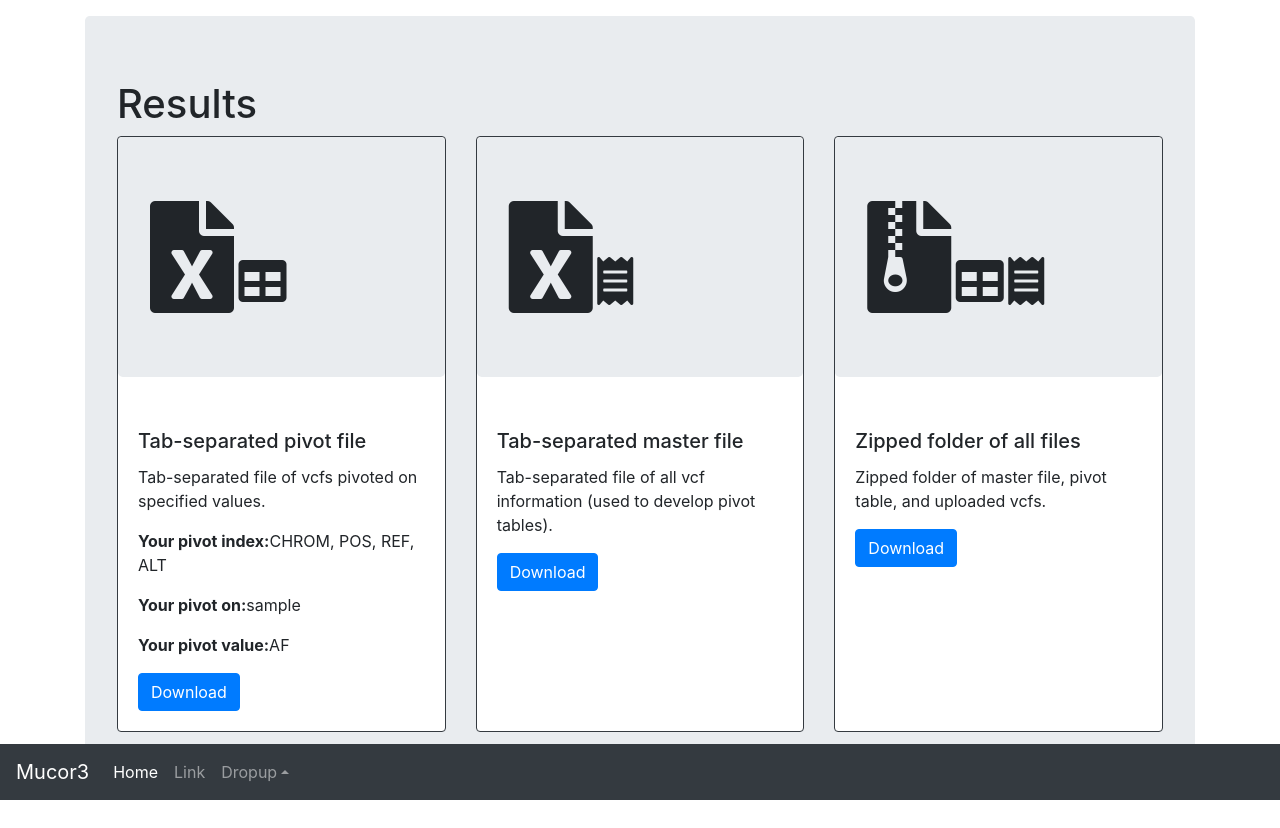
After one commit to blachlylab/mucor3, a Flask app: page /Result in a window 1280 px wide. The commit adds this page. Run offline with Flask 2, Linux system fonts and the light colour scheme; some libraries are stand-ins or nearby versions.

Commit message:
added new result template and made changes to base and upload templates

```diff
--- a/mucor3-flask/app.py
+++ b/mucor3-flask/app.py
@@ -34,5 +34,12 @@ def upload_file():
                 return redirect('/')
     return render_template("upload.html",files=UPLOADED_FILES)
 
+@app.route('/Result', methods=['GET', 'POST'])
+def get_results():
+    if request.method == 'POST':
+        pass
+    return render_template("result.html",files=UPLOADED_FILES)
+
+
 if __name__ == '__main__':
     app.run(debug=True,host='0.0.0.0')
--- a/mucor3-flask/templates/base.html
+++ b/mucor3-flask/templates/base.html
@@ -7,6 +7,7 @@
 
         <!-- Bootstrap CSS -->
         <link rel="stylesheet" href="https://stackpath.bootstrapcdn.com/bootstrap/4.1.2/css/bootstrap.min.css" integrity="sha384-Smlep5jCw/wG7hdkwQ/Z5nLIefveQRIY9nfy6xoR1uRYBtpZgI6339F5dgvm/e9B" crossorigin="anonymous">
+        <link rel="stylesheet" href="https://use.fontawesome.com/releases/v5.1.0/css/all.css" integrity="sha384-lKuwvrZot6UHsBSfcMvOkWwlCMgc0TaWr+30HWe3a4ltaBwTZhyTEggF5tJv8tbt" crossorigin="anonymous">
         <title>Mucor3</title>
     </head>
     <body>
@@ -23,7 +24,7 @@
             <div class="collapse navbar-collapse" id="navbarCollapse">
                 <ul class="navbar-nav mr-auto">
                     <li class="nav-item active">
-                        <a class="nav-link" href="#">Home <span class="sr-only">(current)</span></a>
+                        <a class="nav-link" href="/">Home <span class="sr-only">(current)</span></a>
                     </li>
                     <li class="nav-item">
                         <a class="nav-link" href="#">Link</a>
--- /dev/null
+++ b/mucor3-flask/templates/result.html
@@ -0,0 +1,44 @@
+{% extends 'base.html' %}
+
+{% block content %}
+    <h1>Results</h1>
+    <div class="card-deck">
+        <div class="card border-dark" style="width: 18rem;">
+            <div class="jumbotron">
+                <i class="fas fa-file-excel fa-7x"></i>
+                <i class="fas fa-table fa-3x pull-down"></i>
+            </div>
+          <div class="card-body">
+            <h5 class="card-title">Tab-separated pivot file</h5>
+            <p class="card-text">Tab-separated file of vcfs pivoted on specified values.</p>
+            <p><b>Your pivot index:</b>CHROM, POS, REF, ALT</p>
+            <p><b>Your pivot on:</b>sample</p>
+            <p><b>Your pivot value:</b>AF</p>
+            <a href="#" class="btn btn-primary">Download</a>
+          </div>
+        </div>
+        <div class="card border-dark" style="width: 18rem;">
+            <div class="jumbotron">
+                <i class="fas fa-file-excel fa-7x"></i>
+                <i class="fas fa-receipt fa-3x pull-down"></i>
+            </div>
+          <div class="card-body">
+            <h5 class="card-title">Tab-separated master file</h5>
+            <p class="card-text">Tab-separated file of all vcf information (used to develop pivot tables).</p>
+            <a href="#" class="btn btn-primary">Download</a>
+          </div>
+        </div>
+        <div class="card border-dark" style="width: 18rem;">
+            <div class="jumbotron">
+                <i class="fas fa-file-archive fa-7x"></i>
+                <i class="fas fa-table fa-3x pull-down"></i>
+                <i class="fas fa-receipt fa-3x pull-down"></i>
+            </div>
+          <div class="card-body">
+            <h5 class="card-title">Zipped folder of all files</h5>
+            <p class="card-text">Zipped folder of master file, pivot table, and uploaded vcfs.</p>
+            <a href="#" class="btn btn-primary">Download</a>
+          </div>
+        </div>
+    </div>
+{% endblock %}
```
Also changed, not shown: mucor3-flask/templates/upload.html (+14 -5 lines).
